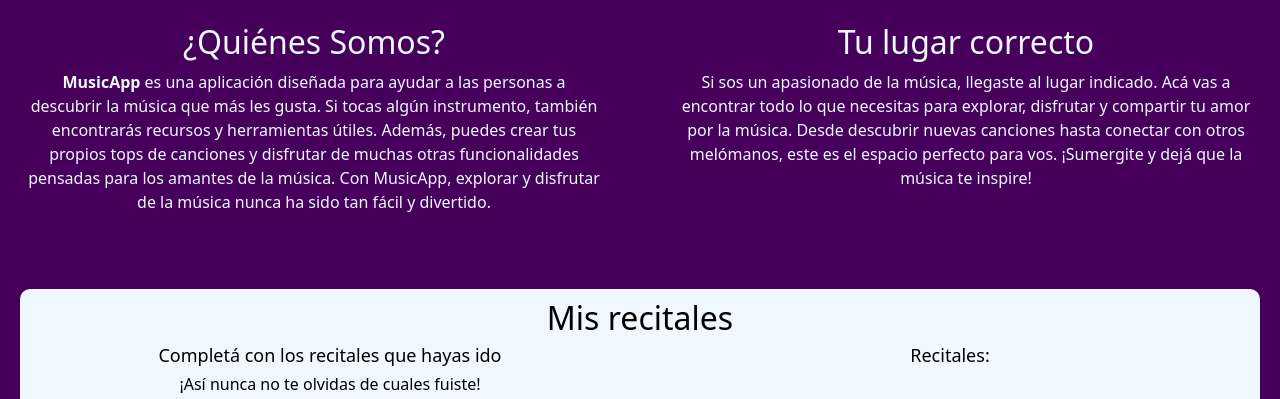
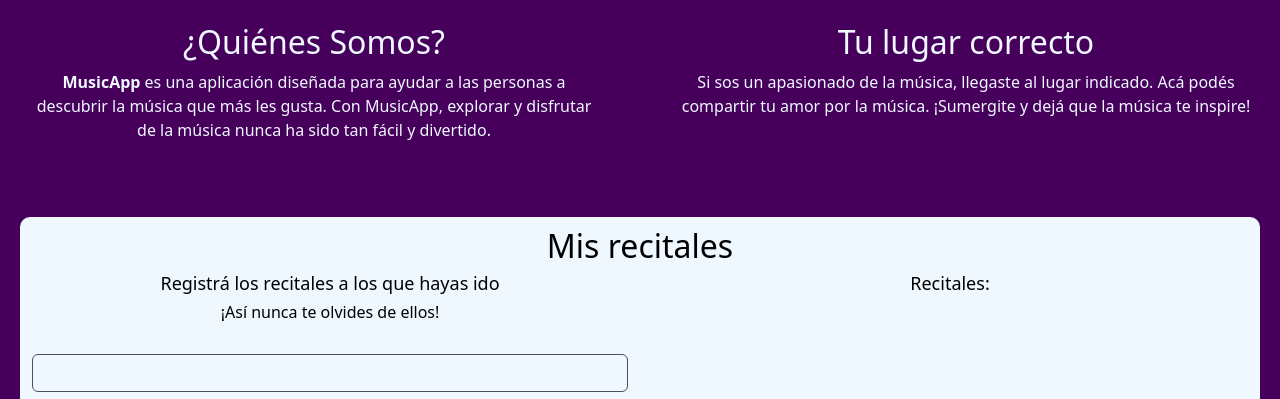
Before and after one commit to ioelgalantedv/tp2, a plain HTML site: page index.html in a window 1280 px wide. Shown: the part 880-1279 px from the top of the page. Drawn offline with Linux system fonts and the light colour scheme.

Commit message:
Update index.html

```diff
--- a/index.html
+++ b/index.html
@@ -68,11 +68,12 @@
         <div class="row">
           <article class="col-xs-12 col-sm-12 col-md-6 col-lg-6 col-xl-6 biografia">
             <h2>¿Quiénes Somos?</h2>
-            <p><strong>MusicApp</strong> es una aplicación diseñada para ayudar a las personas a descubrir la música que más les gusta. Si tocas algún instrumento, también encontrarás recursos y herramientas útiles. Además, puedes crear tus propios tops de canciones y disfrutar de muchas otras funcionalidades pensadas para los amantes de la música. Con MusicApp, explorar y disfrutar de la música nunca ha sido tan fácil y divertido.</p>
+            <p><strong>MusicApp</strong> es una aplicación diseñada para ayudar a las personas a descubrir la música que más les gusta. Con MusicApp, explorar y disfrutar de la música nunca ha sido tan fácil y divertido.</p>
           </article>
           <article class="col-xs-12 col-sm-12 col-md-6 col-lg-6 col-xl-6 biografia">
               <h2>Tu lugar correcto</h2>
-              <p>Si sos un apasionado de la música, llegaste al lugar indicado. Acá vas a encontrar todo lo que necesitas para explorar, disfrutar y compartir tu amor por la música. Desde descubrir nuevas canciones hasta conectar con otros melómanos, este es el espacio perfecto para vos. ¡Sumergite y dejá que la música te inspire!
+              <p>Si sos un apasionado de la música, llegaste al lugar indicado. Acá podés compartir tu amor por la música.
+                ¡Sumergite y dejá que la música te inspire!
               </p>
           </article>
 
@@ -82,8 +83,8 @@
       <section id="misRecitales" class="row fondo">
         <h2 class="col-12 margin-top">Mis recitales</h2>
         <article class="col-xs-12 col-sm-12 col-md-6 col-lg-6 col-xl-6">
-            <h3> Completá con los recitales que hayas ido</h3>
-            <h6>¡Así nunca no te olvidas de cuales fuiste!</h4>
+            <h3> Registrá los recitales a los que hayas ido</h3>
+            <h6>¡Así nunca te olvides de ellos!</h4>
             <form action="" id="form">
               <fieldset>
                 <label for="recital"></label>
@@ -101,22 +102,6 @@
 
       </section>
 
-      <section id="bandas" class="row">
-        <!-- <h2 class="col-lg-12">Bandas</h2>
-        <p>¿Estás buscando alguna banda para sumarte? ¡Acá te mostramos <script> document.write(bandas.length()) </script> que buscan músicos!</p>
-        <formd action="#inicio" method="get">
-          <div class="col-md-6 col-lg-6">
-            <label for="Nombre">Nombre</label>
-            <input class="form-control" type="text" name="Nombre" id="Nombre">
-          </div>
-
-          <div class="col-md-6 col-lg-6 margin-top">
-            <button class="form-control text-bg-success" >Enviar</button>
-          </div>
-        </form> -->
-
-      </section>
-
     </main>
     <footer class="row">
       <h3 class="col-xs-12 col- sm-12 col-md-11 col-lg-11 col-xl-11">MusicApp</h2>
```
